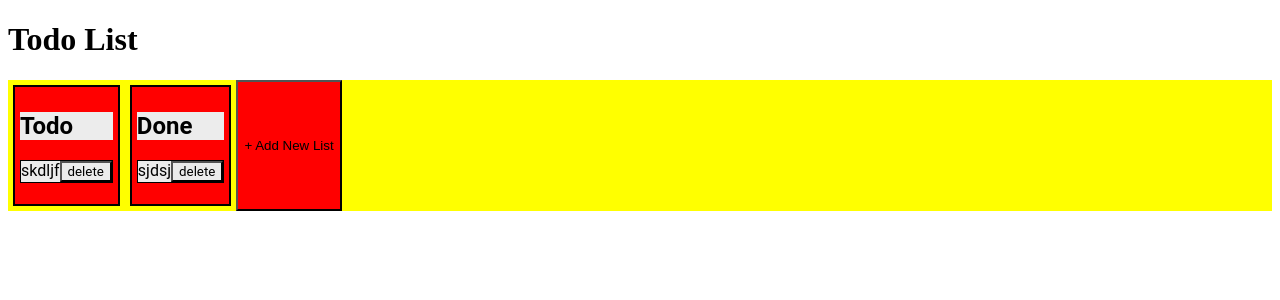
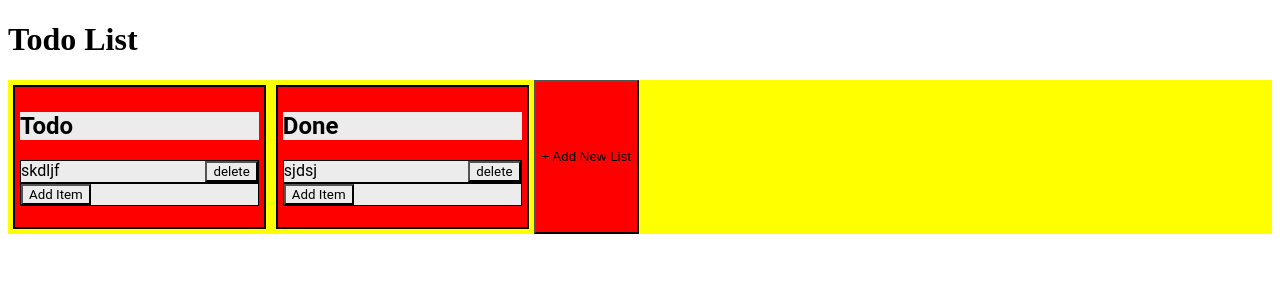
Before and after one commit to ProfessorAtomicManiac/to-do-list, a SvelteKit app: page / in a window 1280 px wide. Shown: the top 300 px of the page. Built offline with nearby package versions, Linux system fonts and the light colour scheme.

Commit message:
added primitive delete and add buttons

```diff
--- a/src/routes/+page.svelte
+++ b/src/routes/+page.svelte
@@ -15,9 +15,11 @@
 		console.log(screenWidth);
 	}
 	$: console.log(width);
+	let num = 0;
 	let bruh = () => {
-		todo.add(new Task("dkjs", "kdsjl"));
+		todo.add(new Task(num, "kdsjl"));
 		console.log("bruh");
+		num += 1;
 	};
 </script>
 
@@ -28,7 +30,7 @@
 <div class="container">
 	<TaskListEle taskList={todo} {width}/>
 	<TaskListEle taskList={done} {width}/>
-	<button style:width={width}>+ Add New List</button>
+	<button on:click={bruh} style:width={width}>+ Add New List</button>
 </div>
 
 <style>
--- a/src/routes/TaskListEle.svelte
+++ b/src/routes/TaskListEle.svelte
@@ -1,36 +1,40 @@
 <script>
-    export let taskList;
-    export let width;
+    // All Event Listeners and "Viewing" code is put here
+    // The storage is handled in Task.js
+    import { Task } from './Task.js';
 
-    import { onDestroy } from 'svelte';
+    export let taskList; // TaskList instance in Task.js
 
-    let tasks;
-    let unsubscribe = taskList.getTaskList().subscribe((list) => {
-        tasks = list
-    });
+    let tasks = taskList.getTaskList();
 
-    onDestroy(unsubscribe);
+    function add() {
+        taskList.add(new Task("kekw", "kekw"));
+    }
+
+    function del(ind) {
+        taskList.remove(ind);
+    }
+
 </script>
 
-<!-- I really don't like how I have to separate style:--width from the regular css
-     reason I did this was cuz if style:width value changes, it doesn't update. so I
-     had to make it an exported prop. but since that involves js it can't directly
-     involve with the css -->
-<div class="container" style:--width={width}>
+<div class="container">
     <h2>{taskList.getName()}</h2>
     <ul>
-        {#each tasks as task}
+        {#each $tasks as task, i}
             <li>
                 <span>{task.getTitle()}</span>
-                <button>delete</button>
+                <button on:click={() => del(i)}>delete</button>
             </li>
         {/each}
+        <li>
+            <button on:click={add}>Add Item</button>
+        </li>
     </ul>
 </div>
 
 <style>
     * {
-        --width: 0;
+        --width: 20%;
         font-family: Roboto, Montserrat;
         background-color: #ececec;
         box-sizing: border-box;
```
